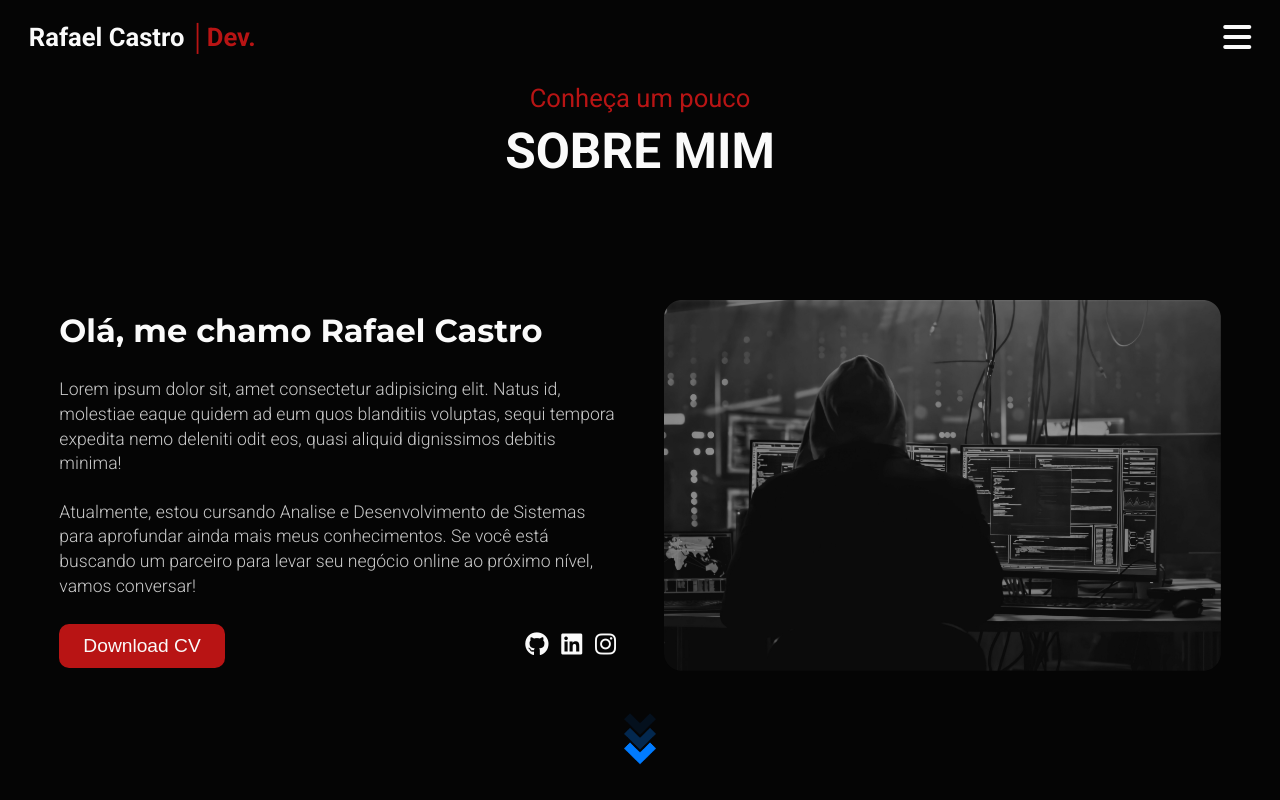
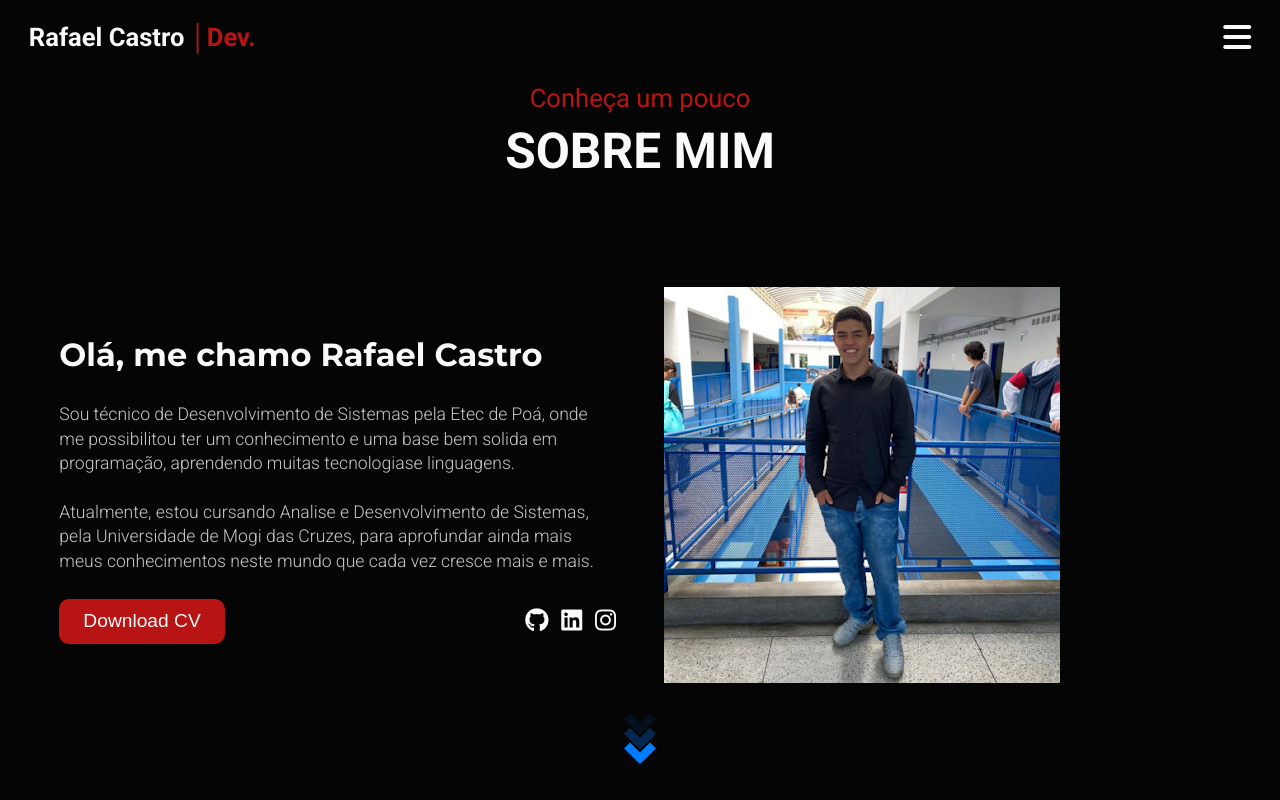
Before and after one commit to RafaelSilvaCastro/pagina-portifolio, a plain HTML site: page about.html in a window 1280 px wide. Shown: the top 800 px of the page. Drawn offline with nearby package versions, Linux system fonts and the light colour scheme.

Commit message:
mechendo no about

```diff
--- a/about.html
+++ b/about.html
@@ -64,10 +64,8 @@
             <div class="content-about">
                 <div class="content-about-left" data-aos="fade-right">
                     <h1>Olá, me chamo Rafael Castro</h1>
-                    <p>Lorem ipsum dolor sit, amet consectetur adipisicing elit. Natus id, molestiae eaque quidem ad eum quos blanditiis voluptas, sequi tempora expedita nemo deleniti odit eos, quasi aliquid dignissimos debitis minima!</p>
-                    <p>Atualmente, estou cursando Analise e Desenvolvimento de Sistemas para aprofundar ainda mais meus conhecimentos.
-                        Se você está buscando um parceiro para levar seu negócio online ao próximo nível, vamos
-                        conversar!</p>
+                    <p>Sou técnico de Desenvolvimento de Sistemas pela Etec de Poá, onde me possibilitou ter um conhecimento e uma base bem solida em programação, aprendendo muitas tecnologiase linguagens.</p>
+                    <p>Atualmente, estou cursando Analise e Desenvolvimento de Sistemas, pela Universidade de Mogi das Cruzes, para aprofundar ainda mais meus conhecimentos neste mundo que cada vez cresce mais e mais.</p>
                     <div class="cta-about">
                         <div class="btn-about" data-aos="fade-up">
                             <a href="assets\docs\curriculo-rafael.pdf"
@@ -83,7 +81,7 @@
                 </div>
                 <div class="content-about-right" data-aos="fade-left">
                     <div class="img-about" id="animatedImage">
-                        <img src="assets/image/about-img.png" alt="Imagem">
+                        <img src="assets/image/foto.png" alt="Imagem">
                     </div>
                 </div>
             </div>
```
Also changed, not shown: assets/image/Luisa-Consultora.jpg (deleted), assets/image/Marcos-Design.jpg (deleted), assets/image/ana-marketing.jpg (deleted), assets/image/foto.png (added), assets/image/projeto-1-rom.png (deleted), assets/image/projeto-2-tread.png (deleted), assets/image/projeto-3-copfy.png (deleted), assets/image/projeto-bdn.png (deleted), 1 other file.
